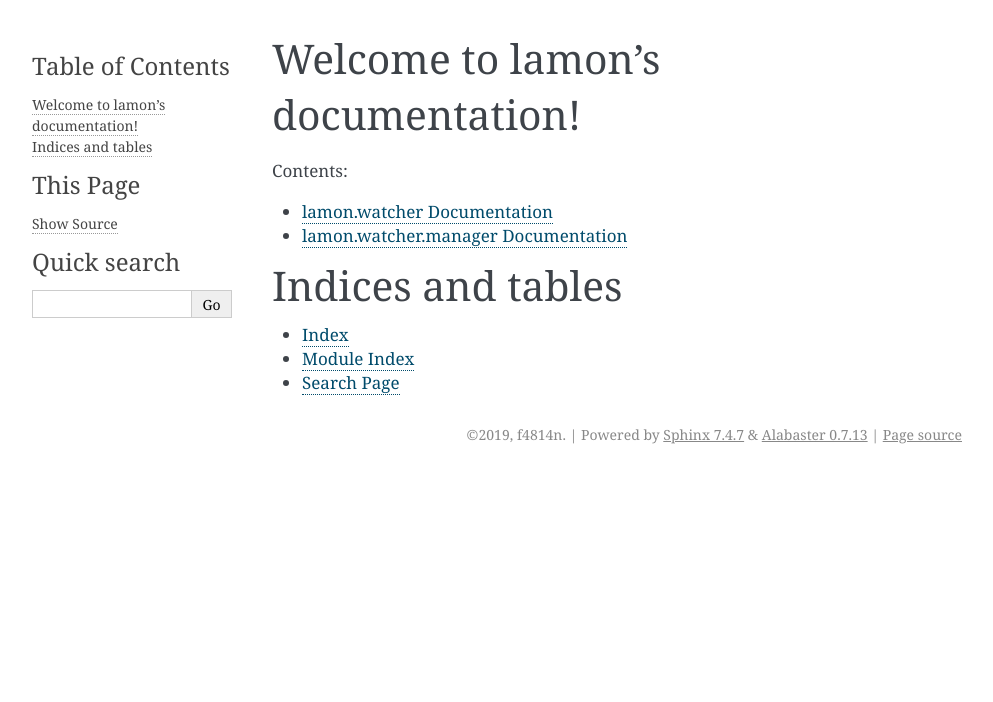
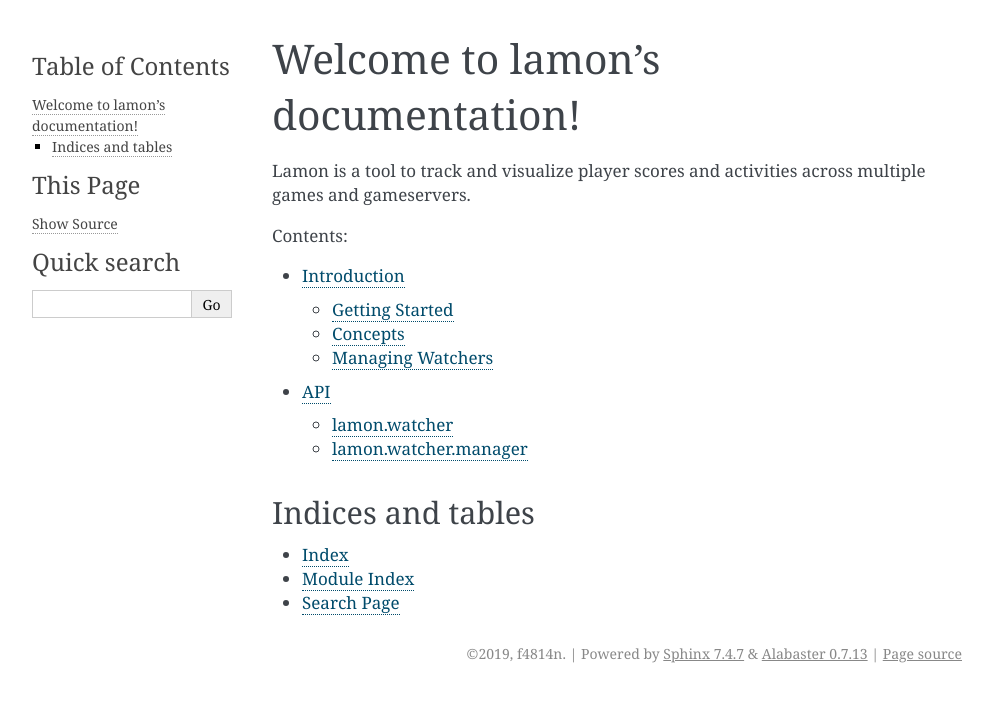
Before and after one commit to f4814/lamon, a Sphinx documentation site: the page built from docs/index.rst, in a window 1280 px wide. Shown: the top 702 px of the page, without its empty margins (148-1141 px from the left). Built offline with Sphinx 7.4.7, drawn with Linux system fonts in a browser that asks for light colours.

Commit message:
[Docs] New structure

```diff
--- /dev/null
+++ b/docs/api/watcher.rst
@@ -0,0 +1,5 @@
+lamon.watcher
+=============
+
+.. automodule:: lamon.watcher
+   :members:
--- /dev/null
+++ b/docs/api/watcher_manager.rst
@@ -0,0 +1,5 @@
+lamon.watcher.manager
+=====================
+
+.. automodule:: lamon.watcher.manager
+   :members:
--- a/docs/index.rst
+++ b/docs/index.rst
@@ -1,12 +1,17 @@
+:tocdepth: 2
+
 Welcome to lamon's documentation!
-=================================
+#################################
+
+Lamon is a tool to track and visualize player scores and activities across
+multiple games and gameservers.
 
 .. toctree::
    :maxdepth: 2
    :caption: Contents:
 
-   watcher/index
-   watcher/manager
+   introduction.rst
+   api/index.rst
 
 
 
--- /dev/null
+++ b/docs/introduction.rst
@@ -0,0 +1,17 @@
+:tocdepth: 2
+
+Introduction
+############
+
+Getting Started
+===============
+
+Concepts
+========
+
+**Games**
+
+**Managers**
+
+Managing Watchers
+=================
--- a/docs/watcher/index.rst
+++ /dev/null
@@ -1,5 +0,0 @@
-lamon.watcher Documentation
-===========================
-
-.. automodule:: lamon.watcher
-   :members:
--- a/docs/watcher/manager.rst
+++ /dev/null
@@ -1,5 +0,0 @@
-lamon.watcher.manager Documentation
-===================================
-
-.. automodule:: lamon.watcher.manager
-   :members:
```
Also changed, not shown: docs/api/index.rst (added, +9 -0 lines).
